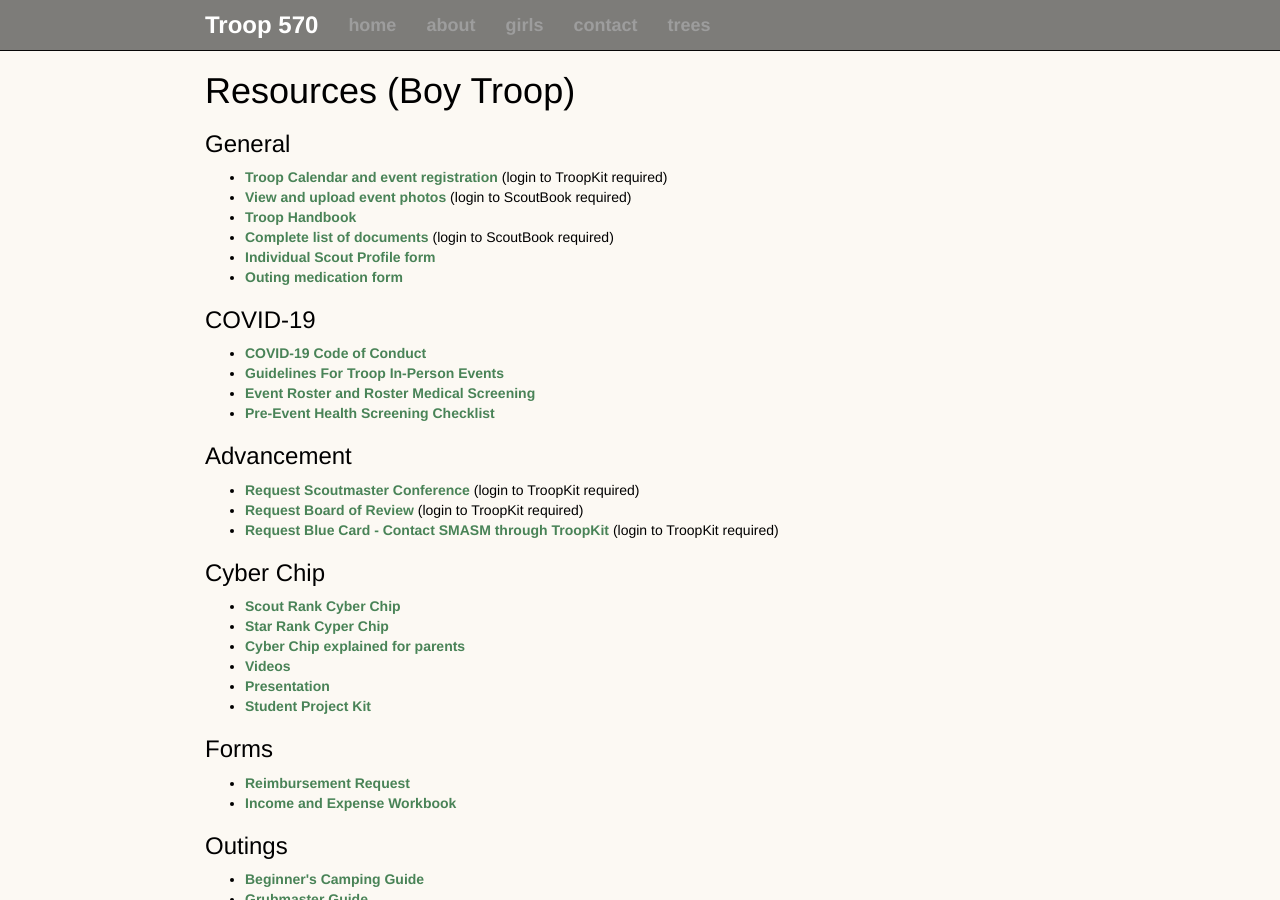
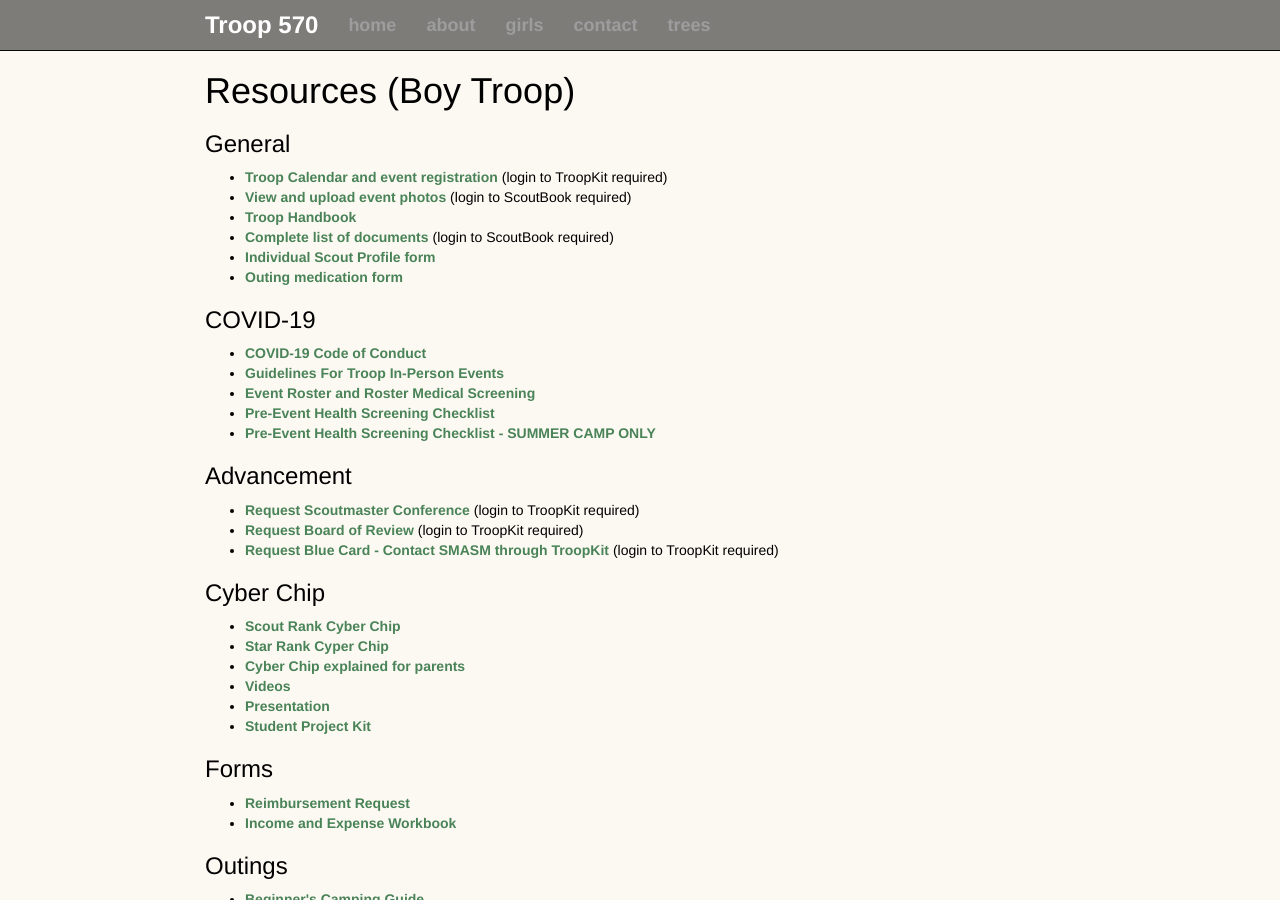
Before and after one commit to troop570/troop570.github.io, a Jekyll site: the page built from resourcesb/index.html, in a window 1280 px wide and 900 px high. Built offline with Jekyll 4.4.1, drawn with Linux system fonts in a browser that asks for light colours; nearby versions of some CDN libraries.

Commit message:
Update index.html
Under COVID-19, added a link: Pre-Event Health Screening Checklist - SUMMER CAMP ONLY as per Remi Griffaton's email on June 30, 2021.

```diff
--- a/resourcesb/index.html
+++ b/resourcesb/index.html
@@ -26,6 +26,8 @@ categories:
     url: https://drive.google.com/file/d/1Ykmy6PacLM9RSfjMvlejvkaFAhYzkJQX/view
   - name: Pre-Event Health Screening Checklist
     url: https://drive.google.com/file/d/19Cv88E7IaARfnP0CJWXrNG5-EB9KrMQq/view
+  - name: Pre-Event Health Screening Checklist - SUMMER CAMP ONLY
+    url: https://drive.google.com/file/d/10MuxcGNYYpe-nXt3rxpOqdok7jGc-V3c/view
 - name: Advancement
   files:
   - name: Request Scoutmaster Conference
```
